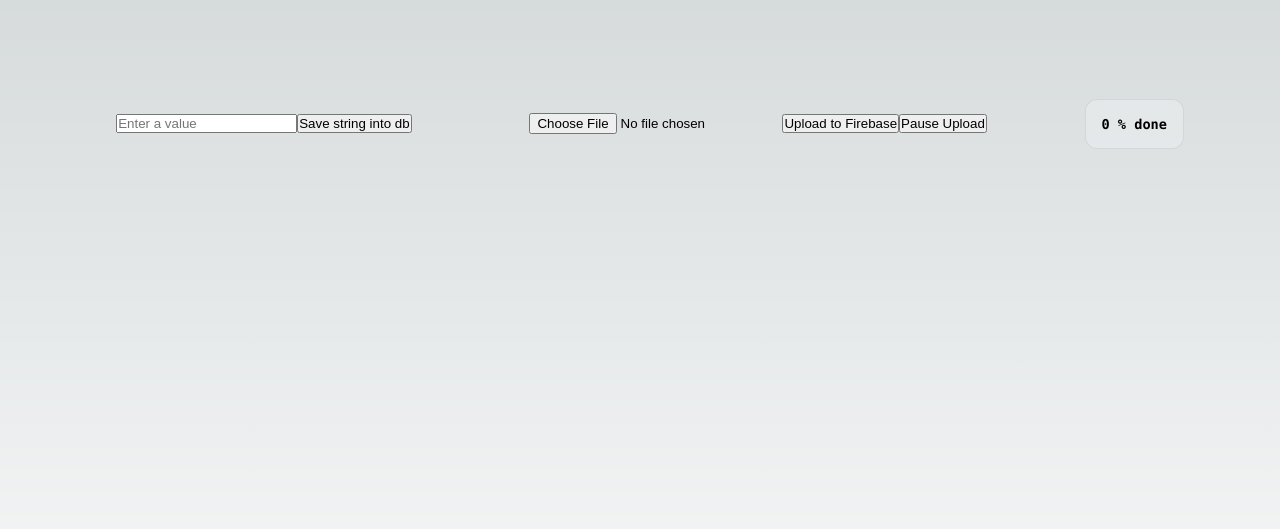
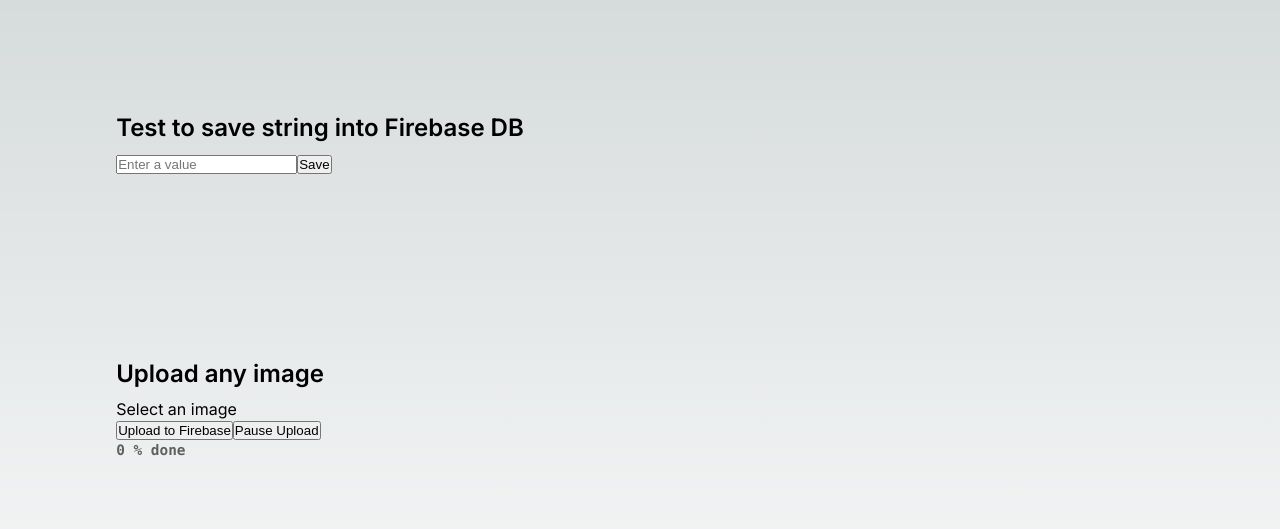
Before and after one commit to joacomonte/next13-firebase-test, a Next.js app: page / in a window 1280 px wide. Shown: the top 529 px of the page. Built offline with nearby package versions, Linux system fonts and the light colour scheme; no server answers.

Commit message:
por ahora funciona

```diff
--- a/src/app/page.tsx
+++ b/src/app/page.tsx
@@ -1,10 +1,17 @@
-'use client'
+"use client";
 
-import styles from './page.module.css'
+import styles from "./page.module.css";
 import { FirebaseError, initializeApp } from "firebase/app";
 import { useEffect, useState } from "react"; // Import useState
 import { getFirestore, collection, addDoc, getDocs } from "firebase/firestore";
-import { UploadTask, getDownloadURL, getStorage, listAll, ref, uploadBytesResumable } from 'firebase/storage';
+import {
+  UploadTask,
+  getDownloadURL,
+  getStorage,
+  listAll,
+  ref,
+  uploadBytesResumable,
+} from "firebase/storage";
 
 // https://firebase.google.com/docs/web/setup#available-libraries
 
@@ -14,7 +21,7 @@
   projectId: "next13-portfolio",
   storageBucket: "next13-portfolio.appspot.com",
   messagingSenderId: "77450168588",
-  appId: "1:77450168588:web:2b96ee9f4ec72642a06129"
+  appId: "1:77450168588:web:2b96ee9f4ec72642a06129",
 };
 const app = initializeApp(firebaseConfig);
 const db = getFirestore(app);
@@ -24,19 +31,17 @@
   const [file, setFile] = useState<File | null>(null);
   const [isPaused, setIsPaused] = useState<boolean>(false);
   const [uploadTask, setUploadTask] = useState<UploadTask | null>(null);
-
   const [imageUrls, setImageUrls] = useState<string[]>([]);
-
   const [percent, setPercent] = useState(0);
 
   useEffect(() => {
     const fetchImages = async () => {
       const storage = getStorage(app);
-      const imagesRef = ref(storage, 'images');
+      const imagesRef = ref(storage, "images");
 
       try {
         const res = await listAll(imagesRef);
-        const urlPromises = res.items.map(itemRef => getDownloadURL(itemRef));
+        const urlPromises = res.items.map((itemRef) => getDownloadURL(itemRef));
         const urls = await Promise.all(urlPromises);
         setImageUrls(urls);
       } catch (error) {
@@ -106,40 +111,63 @@
 
   return (
     <main className={styles.main}>
+      <div className={styles.card} style={{ width: "100%" }}>
+        <h2>Test to save string into Firebase DB</h2>
+        <input
+          type="text"
+          value={inputValue}
+          onChange={(e) => setInputValue(e.target.value)}
+          placeholder="Enter a value"
+        />
+        <button className={styles.darkButton} onClick={handleAddString}>
+          Save
+        </button>
+      </div>
 
-      <div className={styles.description}>
-        <div className={styles.card}>
+      <div className={styles.card} style={{ width: "100%" }}>
+        <h2>Upload any image</h2>
+        <div>
+          <label htmlFor="fileUpload" className={styles.darkButton}>
+            Select an image
+          </label>
           <input
-            type="text"
-            value={inputValue}
-            onChange={(e) => setInputValue(e.target.value)}
-            placeholder="Enter a value"
+            id="fileUpload"
+            type="file"
+            accept="image/*"
+            onChange={handleFileSelection}
+            hidden
           />
-          <button onClick={handleAddString}>Save string into db</button>
         </div>
 
-        <div className={styles.card}>
-          <input type="file" accept="image/*" onChange={handleFileSelection} />
-          <button onClick={handleUploadToFirebase}>Upload to Firebase</button>
-          <button onClick={handlePauseUpload}>
-            {isPaused ? "Resume" : "Pause"} Upload
-          </button>
-        </div>
+        <button
+          className={styles.darkButton}
+          onClick={handleUploadToFirebase}
+          aria-label="Upload image to Firebase"
+        >
+          Upload to Firebase
+        </button>
+
+        <button
+          className={styles.darkButton}
+          onClick={handlePauseUpload}
+          aria-label={isPaused ? "Resume upload" : "Pause upload"}
+        >
+          {isPaused ? "Resume" : "Pause"} Upload
+        </button>
 
         <p className={styles.code}>{percent} % done</p>
       </div>
 
-      <div className={styles.card}>
+      <div className={styles.card} style={{ width: "100%" }}>
         <h2>Uploaded Images</h2>
         <div className={styles.grid}>
           {imageUrls.map((url, index) => (
             <div key={index}>
-              <img src={url} alt="Uploaded" width={100} height={100} />
+              <img src={url} alt="Uploaded" width={200} height={200} />
             </div>
           ))}
         </div>
       </div>
-
     </main>
   );
 }
```
